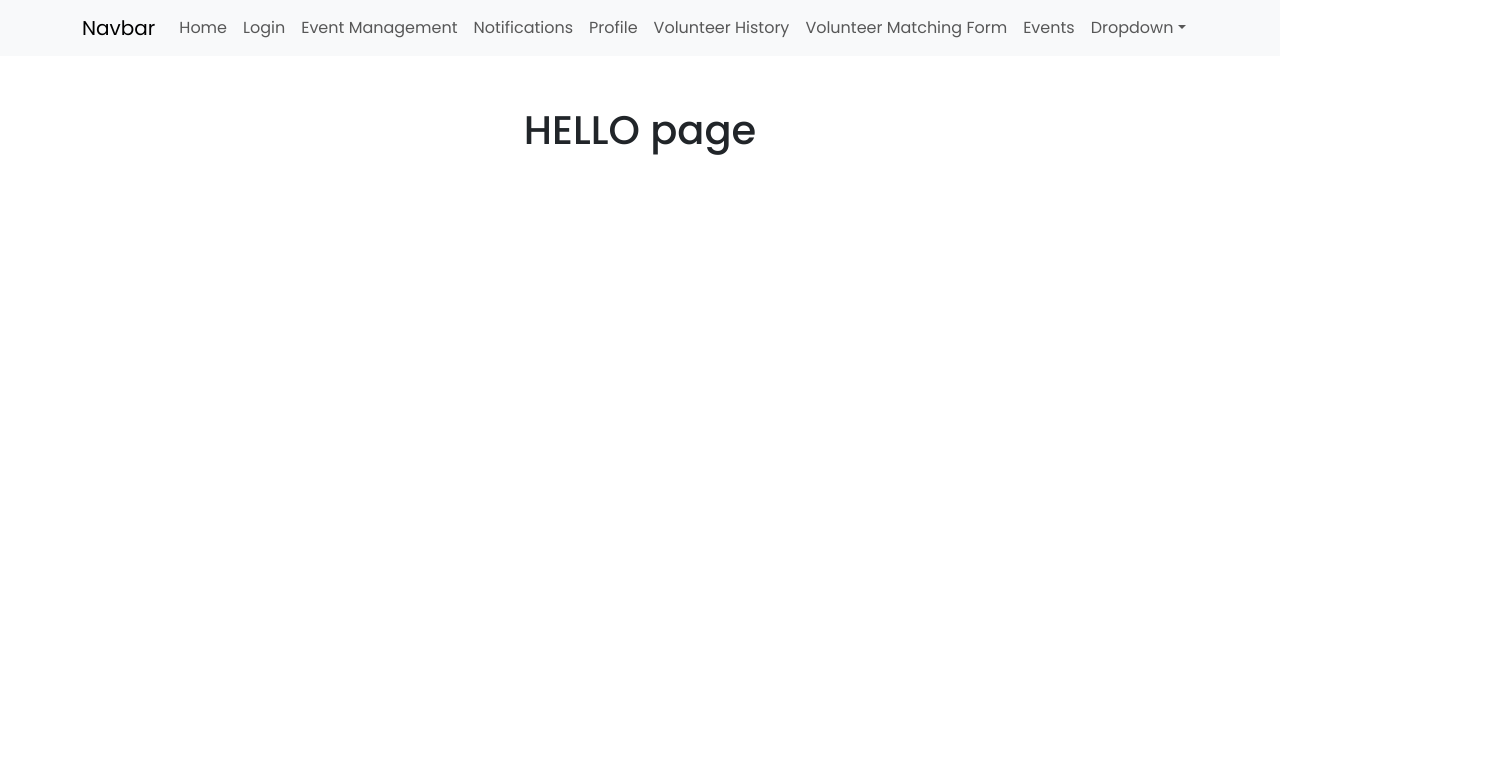
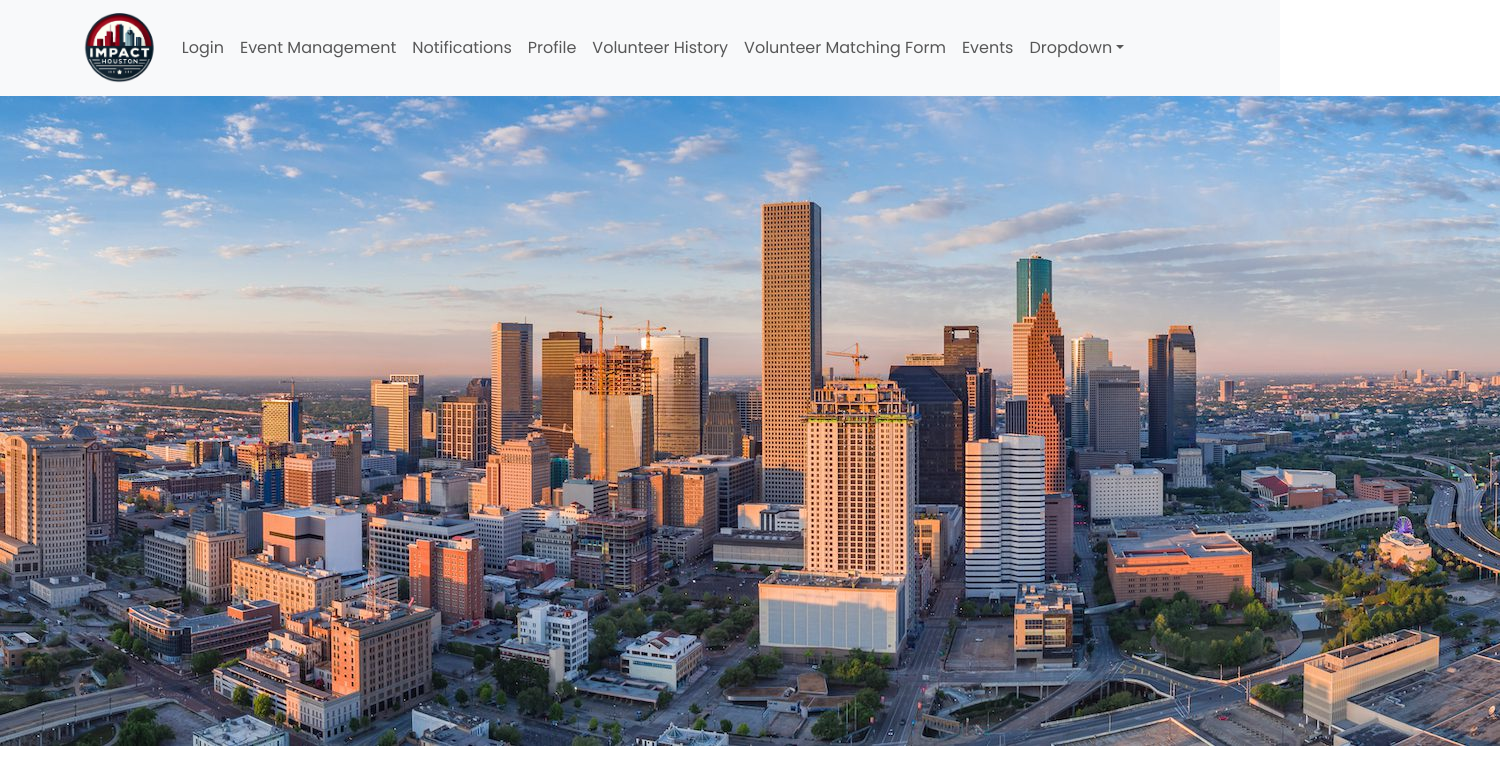
Before and after one commit to laygochris/COSC4353, a React (Create React App) app in the folder client/: page /home in a window 1280 px wide. Shown: the top 784 px of the page, 1500 px wide, since content can reach past the window. Built offline with nearby package versions, Linux system fonts and the light colour scheme.

Commit message:
Import images
idk 😭

```diff
--- a/client/src/components/navbar.css
+++ b/client/src/components/navbar.css
@@ -0,0 +1,6 @@
+.navbar-logo {
+    height: 70px;
+    width: auto;
+    display: block;
+    object-fit: contain;
+}
--- a/client/src/components/navbar.jsx
+++ b/client/src/components/navbar.jsx
@@ -1,32 +1,57 @@
-import React from 'react';
-import { Link } from 'react-router-dom';
-import Container from 'react-bootstrap/Container';
-import Nav from 'react-bootstrap/Nav';
-import Navbar from 'react-bootstrap/Navbar';
-import NavDropdown from 'react-bootstrap/NavDropdown';
+import React from "react";
+import { Link } from "react-router-dom";
+import "./navbar.css";
+import Container from "react-bootstrap/Container";
+import Nav from "react-bootstrap/Nav";
+import Navbar from "react-bootstrap/Navbar";
+import NavDropdown from "react-bootstrap/NavDropdown";
+import logo from "../images/logo.png";
 
 const CustomNavbar = () => {
   return (
     <Navbar expand="lg" className="bg-body-tertiary">
       <Container>
-                <Navbar.Brand as={Link} to="/">Navbar</Navbar.Brand>
+        <Navbar.Brand as={Link} to="/home">
+          <img src={logo} alt="Impact Houston" className="navbar-logo" />
+        </Navbar.Brand>
         <Navbar.Toggle aria-controls="basic-navbar-nav" />
         <Navbar.Collapse id="basic-navbar-nav">
           <Nav className="ml-auto">
-                        <Nav.Link as={Link} to="/home">Home</Nav.Link>
-                        <Nav.Link as={Link} to="/login">Login</Nav.Link>
-                        <Nav.Link as={Link} to="/eventManagement">Event Management</Nav.Link>
-                        <Nav.Link as={Link} to="/notifications">Notifications</Nav.Link>
-                        <Nav.Link as={Link} to="/userProfile">Profile</Nav.Link>
-                        <Nav.Link as={Link} to="/volunteerHistory">Volunteer History</Nav.Link>
-                        <Nav.Link as={Link} to="/volunteerMatchingForm">Volunteer Matching Form</Nav.Link>
-                        <Nav.Link as={Link} to="/events">Events</Nav.Link>
+            <Nav.Link as={Link} to="/login">
+              Login
+            </Nav.Link>
+            <Nav.Link as={Link} to="/eventManagement">
+              Event Management
+            </Nav.Link>
+            <Nav.Link as={Link} to="/notifications">
+              Notifications
+            </Nav.Link>
+            <Nav.Link as={Link} to="/userProfile">
+              Profile
+            </Nav.Link>
+            <Nav.Link as={Link} to="/volunteerHistory">
+              Volunteer History
+            </Nav.Link>
+            <Nav.Link as={Link} to="/volunteerMatchingForm">
+              Volunteer Matching Form
+            </Nav.Link>
+            <Nav.Link as={Link} to="/events">
+              Events
+            </Nav.Link>
             <NavDropdown title="Dropdown" id="basic-nav-dropdown">
-                            <NavDropdown.Item as={Link} to="/action1">Action</NavDropdown.Item>
-                            <NavDropdown.Item as={Link} to="/action2">Another action</NavDropdown.Item>
-                            <NavDropdown.Item as={Link} to="/action3">Something else here</NavDropdown.Item>
+              <NavDropdown.Item as={Link} to="/action1">
+                Action
+              </NavDropdown.Item>
+              <NavDropdown.Item as={Link} to="/action2">
+                Another action
+              </NavDropdown.Item>
+              <NavDropdown.Item as={Link} to="/action3">
+                Something else here
+              </NavDropdown.Item>
               <NavDropdown.Divider />
-                            <NavDropdown.Item as={Link} to="/action4">Separated link</NavDropdown.Item>
+              <NavDropdown.Item as={Link} to="/action4">
+                Separated link
+              </NavDropdown.Item>
             </NavDropdown>
           </Nav>
         </Navbar.Collapse>
--- a/client/src/pages/Home.jsx
+++ b/client/src/pages/Home.jsx
@@ -1,11 +1,8 @@
 import React from "react";
+import houston from "../images/downtown_houston.jpg";
 
 const Home = () => {
-  return (
-    <div style={{ textAlign: "center", padding: "50px" }}>
-      <h1>HELLO page</h1>
-    </div>
-  );
+  return <img src={houston} />;
 };
 
 export default Home;
--- a/client/src/pages/Login.jsx
+++ b/client/src/pages/Login.jsx
@@ -6,7 +6,7 @@ import { Button, Card, Container, Row, Col } from "react-bootstrap";
 const Login = () => {
   const [email, setEmail] = useState("");
   const [password, setPassword] = useState("");
-  const navigate = useNavigate(); // Initialize navigation
+  const navigate = useNavigate();
 
   const handleSubmit = (e) => {
     e.preventDefault();
```
Also changed, not shown: client/src/images/downtown_houston.jpg (added), client/src/images/logo.png. Lines whose indentation alone changed are shown as unchanged.
